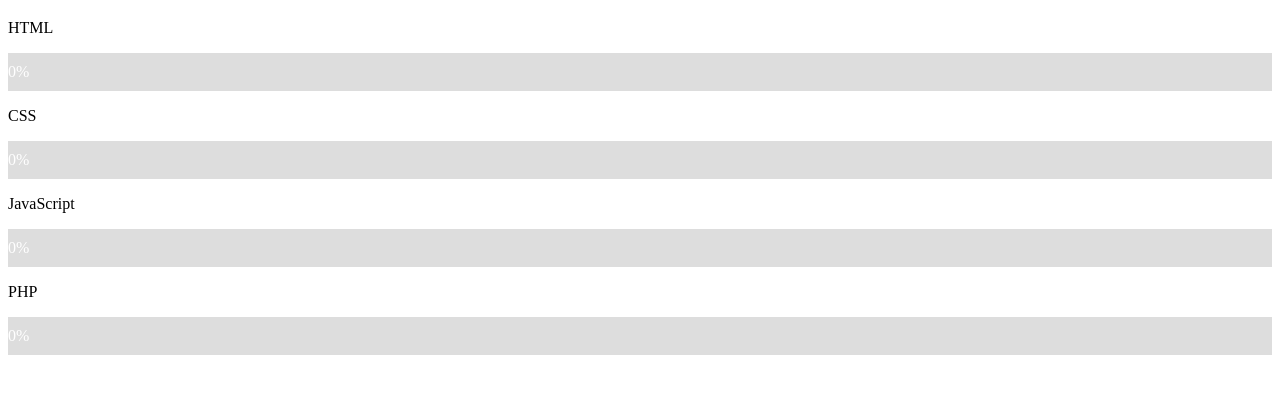
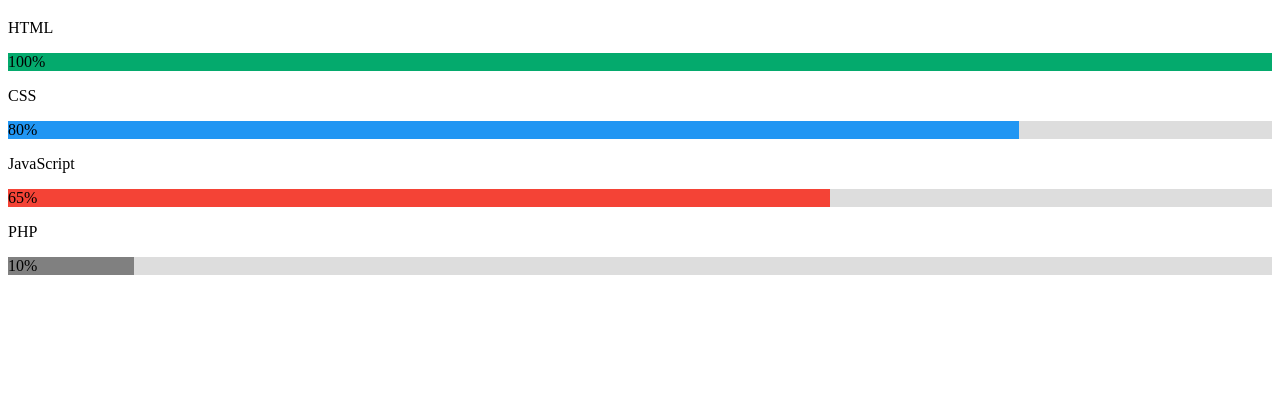
Before and after one commit to alenorgue/skill-progress-dinamico, a plain HTML site: page index.html in a window 1280 px wide. Shown: the part 61-454 px from the top of the page. Drawn offline with Linux system fonts and the light colour scheme.

Commit message:
finished

```diff
--- a/index.html
+++ b/index.html
@@ -22,7 +22,7 @@
       .html {
         background-color: #04aa6d;
       }
-      .css {
+      .CSS {
         background-color: #2196f3;
       }
       .js {
@@ -38,22 +38,22 @@
 
     <p>HTML</p>
     <div class="container">
-      <div class="skills html" style="width: 0%">0%</div>
+      <div class="html" style="width: 0%">0%</div>
     </div>
 
     <p>CSS</p>
     <div class="container">
-      <div class="skills html" style="width: 0%">0%</div>
+      <div class="CSS" style="width: 0%">0%</div>
     </div>
 
     <p>JavaScript</p>
     <div class="container">
-      <div class="skills html" style="width: 0%">0%</div>
+      <div class="js" style="width: 0%">0%</div>
     </div>
 
     <p>PHP</p>
     <div class="container">
-      <div class="skills html" style="width: 0%">0%</div>
+      <div class="php" style="width: 0%">0%</div>
     </div>
     <script>
       const linkedinProfile = {
@@ -94,7 +94,14 @@
       };
 
       // EJERCICIO:  Tú código a partir de aquí
-
+      document.querySelector(".html").style.width = linkedinProfile.skillsLevel.HTML + '%';
+      document.querySelector(".html").textContent = linkedinProfile.skillsLevel.HTML + '%';
+      document.querySelector(".CSS").style.width = linkedinProfile.skillsLevel.CSS + '%';
+      document.querySelector(".CSS").textContent = linkedinProfile.skillsLevel.CSS + '%';
+      document.querySelector(".js").style.width = linkedinProfile.skillsLevel.JavaScript + '%';
+      document.querySelector(".js").textContent = linkedinProfile.skillsLevel.JavaScript + '%';
+      document.querySelector(".php").style.width = linkedinProfile.skillsLevel.PHP + '%';
+      document.querySelector(".php").textContent = linkedinProfile.skillsLevel.PHP + '%';
 
     </script>
   </body>
```
